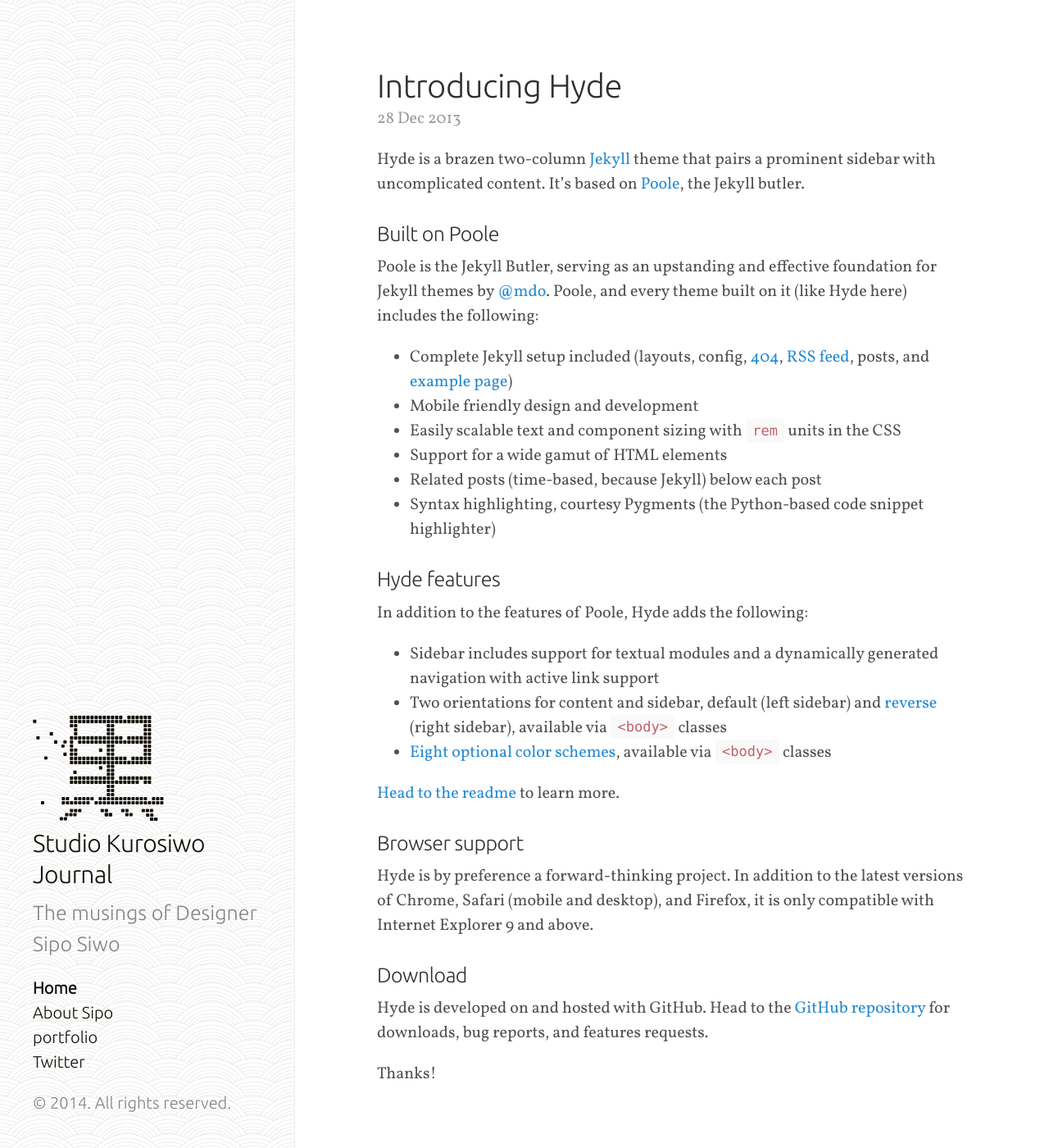
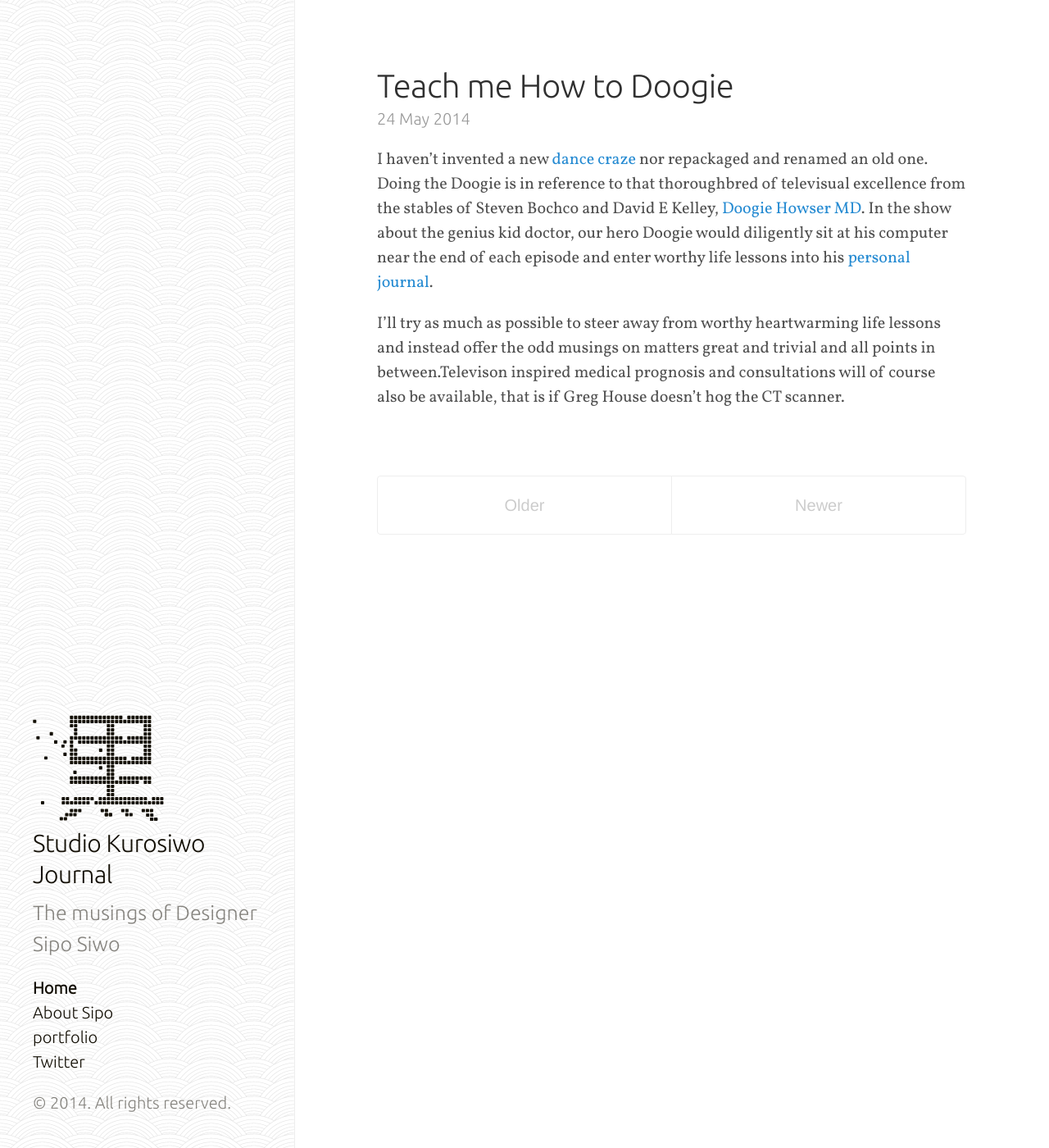
Before and after one commit to StudioKurosiwo/studiokurosiwo.github.io-journal, a Jekyll site: the page built from index.html, in a window 1280 px wide and 1400 px high. Shown: the whole window at 82% size. Built offline with Jekyll 4.4.1, drawn with Linux system fonts in a browser that asks for light colours; Markdown is read by kramdown in place of the engine named in the settings; the list of posts is cut into pages by our own code; some of the changed text lies outside the part shown.

Commit message:
Added first blog post
Teach me How to Doogie

```diff
--- a/_posts/2012-02-06-whats-jekyll.md
+++ /dev/null
@@ -1,12 +0,0 @@
----
-layout: post
-title: What's Jekyll?
----
-
-[Jekyll](http://jekyllrb.com) is a static site generator, an open-source tool for creating simple yet powerful websites of all shapes and sizes. From [the project's readme](https://github.com/mojombo/jekyll/blob/master/README.markdown):
-
-  > Jekyll is a simple, blog aware, static site generator. It takes a template directory [...] and spits out a complete, static website suitable for serving with Apache or your favorite web server. This is also the engine behind GitHub Pages, which you can use to host your project’s page or blog right here from GitHub.
-
-It's an immensely useful tool and one we encourage you to use here with Hyde.
-
-Find out more by [visiting the project on GitHub](https://github.com/mojombo/jekyll).
--- a/_posts/2012-02-07-example-content.md
+++ /dev/null
@@ -1,55 +0,0 @@
----
-layout: post
-title: Example content
----
-
-This blog post shows a few different types of content that's supported and styled with Hyde. Basic typography, images, and code are all supported.
-
------
-
-Cum sociis natoque penatibus et magnis <a href="#">dis parturient montes</a>, nascetur ridiculus mus. Aenean eu leo quam. Pellentesque ornare sem lacinia quam venenatis vestibulum. Sed posuere consectetur est at lobortis. Cras mattis consectetur purus sit amet fermentum.
-
-> Curabitur blandit tempus porttitor. **Nullam quis risus eget urna mollis** ornare vel eu leo. Nullam id dolor id nibh ultricies vehicula ut id elit.
-
-Etiam porta *sem malesuada magna* mollis euismod. Cras mattis consectetur purus sit amet fermentum. Aenean lacinia bibendum nulla sed consectetur.
-
-## Heading
-
-Vivamus sagittis lacus vel augue laoreet rutrum faucibus dolor auctor. Duis mollis, est non commodo luctus, nisi erat porttitor ligula, eget lacinia odio sem nec elit. Morbi leo risus, porta ac consectetur ac, vestibulum at eros.
-
-### Sub-heading
-
-Cum sociis natoque penatibus et magnis dis parturient montes, nascetur ridiculus mus.
-
-{% highlight js %}
-// Example can be run directly in your JavaScript console
-
-// Create a function that takes two arguments and returns the sum of those arguments
-var adder = new Function("a", "b", "return a + b");
-
-// Call the function
-adder(2, 6);
-// > 8
-{% endhighlight %}
-
-Aenean lacinia bibendum nulla sed consectetur. Etiam porta sem malesuada magna mollis euismod. Fusce dapibus, tellus ac cursus commodo, tortor mauris condimentum nibh, ut fermentum massa.
-
-### Sub-heading
-
-Cum sociis natoque penatibus et magnis dis parturient montes, nascetur ridiculus mus. Aenean lacinia bibendum nulla sed consectetur. Etiam porta sem malesuada magna mollis euismod. Fusce dapibus, tellus ac cursus commodo, tortor mauris condimentum nibh, ut fermentum massa justo sit amet risus.
-
-* Praesent commodo cursus magna, vel scelerisque nisl consectetur et.
-* Donec id elit non mi porta gravida at eget metus.
-* Nulla vitae elit libero, a pharetra augue.
-
-Donec ullamcorper nulla non metus auctor fringilla. Nulla vitae elit libero, a pharetra augue.
-
-1. Vestibulum id ligula porta felis euismod semper.
-2. Cum sociis natoque penatibus et magnis dis parturient montes, nascetur ridiculus mus.
-3. Maecenas sed diam eget risus varius blandit sit amet non magna.
-
-Cras mattis consectetur purus sit amet fermentum. Sed posuere consectetur est at lobortis.
-
------
-
-Want to see something else added? <a href="https://github.com/mdo/hyde/issues/new">Open an issue.</a>
--- a/_posts/2013-12-28-introducing-hyde.md
+++ /dev/null
@@ -1,37 +0,0 @@
----
-layout: post
-title: Introducing Hyde
----
-
-Hyde is a brazen two-column [Jekyll](http://jekyllrb.com) theme that pairs a prominent sidebar with uncomplicated content. It's based on [Poole](http://getpoole.com), the Jekyll butler.
-
-### Built on Poole
-
-Poole is the Jekyll Butler, serving as an upstanding and effective foundation for Jekyll themes by [@mdo](https://twitter.com/mdo). Poole, and every theme built on it (like Hyde here) includes the following:
-
-* Complete Jekyll setup included (layouts, config, [404](/404), [RSS feed](/atom.xml), posts, and [example page](/about))
-* Mobile friendly design and development
-* Easily scalable text and component sizing with `rem` units in the CSS
-* Support for a wide gamut of HTML elements
-* Related posts (time-based, because Jekyll) below each post
-* Syntax highlighting, courtesy Pygments (the Python-based code snippet highlighter)
-
-### Hyde features
-
-In addition to the features of Poole, Hyde adds the following:
-
-* Sidebar includes support for textual modules and a dynamically generated navigation with active link support
-* Two orientations for content and sidebar, default (left sidebar) and [reverse](https://github.com/poole/lanyon#reverse-layout) (right sidebar), available via `<body>` classes
-* [Eight optional color schemes](https://github.com/poole/hyde#themes), available via `<body>` classes
-
-[Head to the readme](https://github.com/poole/hyde#readme) to learn more.
-
-### Browser support
-
-Hyde is by preference a forward-thinking project. In addition to the latest versions of Chrome, Safari (mobile and desktop), and Firefox, it is only compatible with Internet Explorer 9 and above.
-
-### Download
-
-Hyde is developed on and hosted with GitHub. Head to the <a href="https://github.com/poole/hyde">GitHub repository</a> for downloads, bug reports, and features requests.
-
-Thanks!
--- /dev/null
+++ b/_posts/2014-05-24-Do the Doogie.md
@@ -0,0 +1,8 @@
+---
+layout: post
+title: Teach me How to Doogie
+---
+
+I haven't invented a new [dance craze](http://www.youtube.com/watch?v=xi4_rXSn-lI) nor repackaged and renamed an old one. Doing the Doogie is in reference to that thoroughbred of televisual excellence from the stables of Steven Bochco and David E Kelley, [Doogie Howser MD](http://www.youtube.com/watch?v=mrERtikdPus). In the show about the genius kid doctor, our hero Doogie would diligently sit at his computer near the end of each episode and enter worthy life lessons into his  [personal journal](http://www.youtube.com/watch?v=_7FJNdLjLGg).
+
+I'll try as much as possible to steer away from worthy heartwarming life lessons and instead offer the odd musings on matters great and trivial and all points in between.Televison inspired medical prognosis and consultations will of course also be available, that is if Greg House doesn't hog the CT scanner.
--- a/public/css/poole.css
+++ b/public/css/poole.css
@@ -323,6 +323,8 @@ tbody tr:nth-child(odd) th {
   margin-top: -.5rem;
   margin-bottom: 1rem;
   color: #9a9a9a;
+  font-family: "ubuntu", sans-serif;
+  font-weight: 300;
 }
 
 /* Related posts */
```
